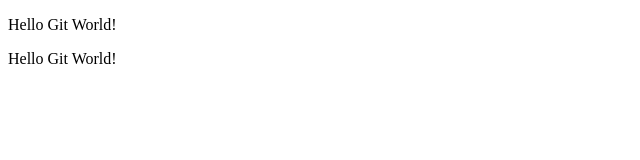
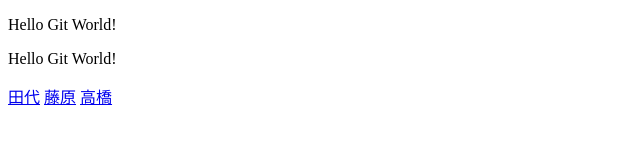
Before and after one commit to H-tashiro08/ensyuu, a plain HTML site: page index.html in a window 1280 px wide. Shown: the whole page, without its empty margins (0-640 px from the left). Drawn offline with Linux system fonts and the light colour scheme.

Commit message:
プロフィール追記

```diff
--- a/index.html
+++ b/index.html
@@ -8,5 +8,9 @@
 <body>
   <p>Hello Git World!</p>
   <p>Hello Git World!</p>
+
+  <a href="profile_A.html">田代</a>
+  <a href="profile_B_1.html">藤原</a>
+  <a href="profile_B_2.html">高橋</a>
 </body>
 </html>
```
Also changed, not shown: profile_A.html (added), profile_B_1.html (added), profile_B_2.html (added).
